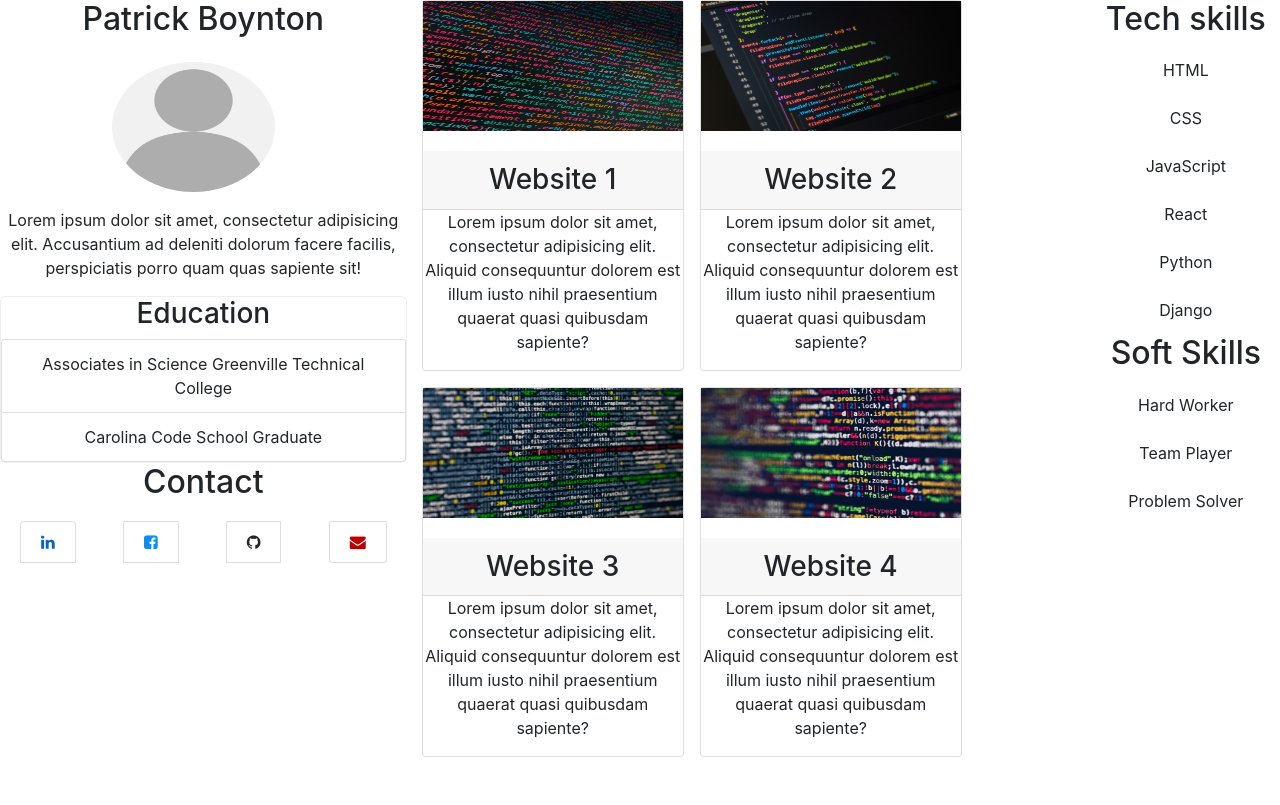
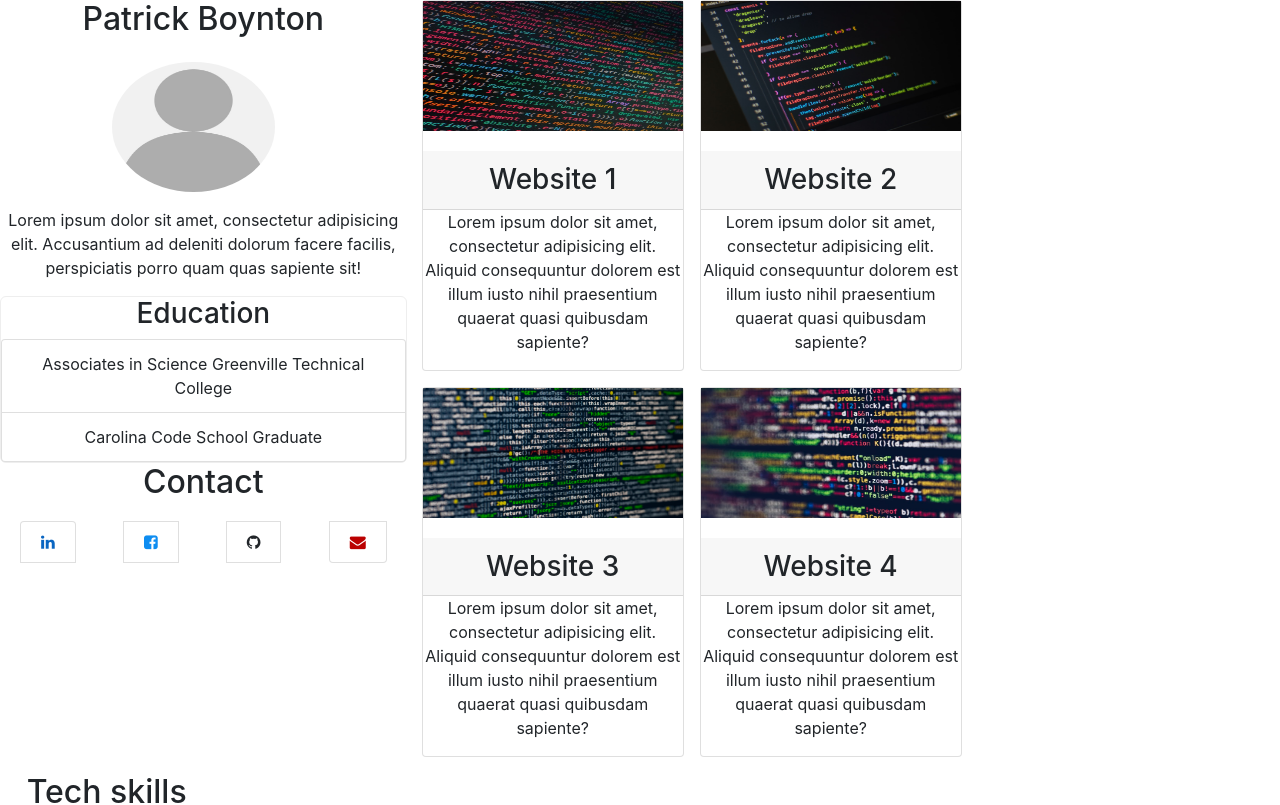
Before and after one commit to PatrickBoynton/portfolio, a React (Create React App) app: page / in a window 1280 px wide. Shown: the top 805 px of the page. Built offline with nearby package versions, Linux system fonts and the light colour scheme.

Commit message:
Moved the aside.

```diff
--- a/src/App.js
+++ b/src/App.js
@@ -11,8 +11,8 @@ class App extends Component {
                 <div className="row">
                     <Sidebar/>
                     <Portfolio/>
-                    <Aside/>
                 </div>
+                <Aside/>
             </>
         )
             ;
```
